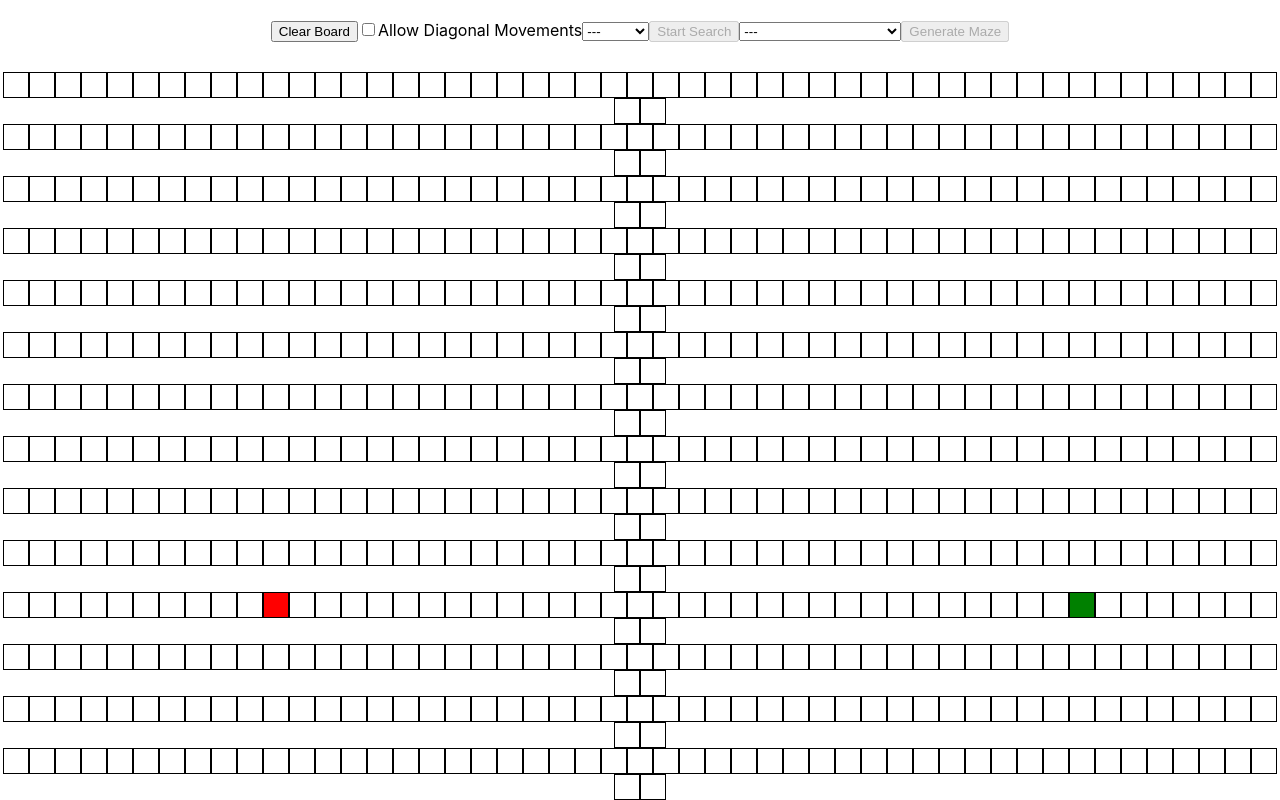
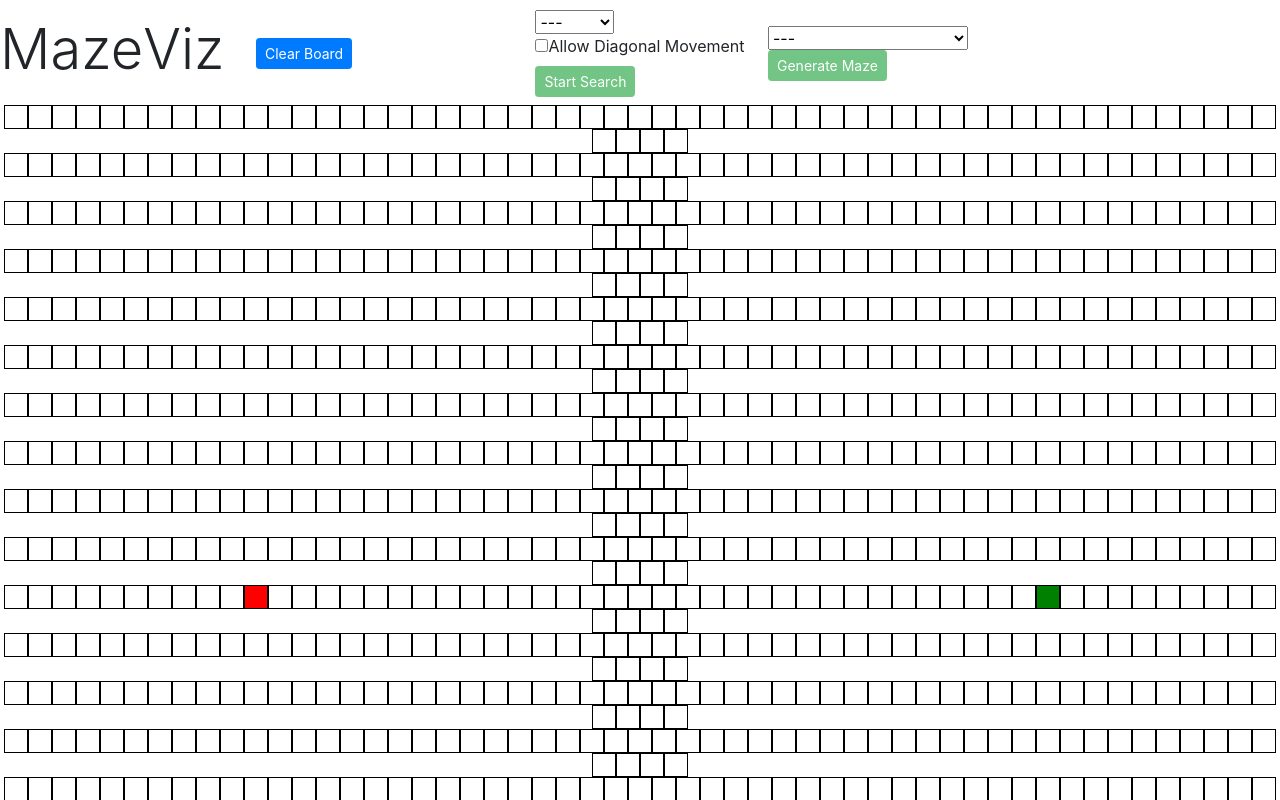
Before and after one commit to BenjaminTu/mazeviz, a React (Create React App) app: page / in a window 1280 px wide. Shown: the top 800 px of the page. Built offline with nearby package versions, Linux system fonts and the light colour scheme.

Commit message:
messing with UI

```diff
--- a/package.json
+++ b/package.json
@@ -7,6 +7,7 @@
     "@testing-library/jest-dom": "^5.11.6",
     "@testing-library/react": "^11.2.2",
     "@testing-library/user-event": "^12.6.0",
+    "bootstrap": "^4.5.3",
     "react": "^17.0.1",
     "react-dom": "^17.0.1",
     "react-scripts": "4.0.1",
--- a/src/App.css
+++ b/src/App.css
@@ -1,4 +1,6 @@
 .App {
+  margin-top: 10px;
+  margin-bottom: 10px;
   text-align: center;
 }
 
--- a/src/Viz/Node/Node.css
+++ b/src/Viz/Node/Node.css
@@ -1,4 +1,7 @@
-*, *::after, *::before {
+/* prevent node from being draggable in electron apps */
+*,
+*::after,
+*::before {
   -webkit-user-select: none;
   -webkit-user-drag: none;
   -webkit-app-region: no-drag;
@@ -18,7 +21,7 @@
 
 .wall {
   background-color: rgb(38, 87, 143);
-  animation: zoom 0.3s;
+  /* animation: zoom 0.3s; */
 }
 
 .wall-still {
--- a/src/Viz/Viz.css
+++ b/src/Viz/Viz.css
@@ -1,11 +1,6 @@
 .grid {
-  margin-top: 30px;
-  margin-bottom: 20px;
   font-size: 0;
-}
-
-.panel {
-  margin-top: 20px;
+  margin-top: 8px;
 }
 
 .hide {
@@ -13,5 +8,38 @@
 }
 
 .show {
-  display: auto;
+  font-family: "Segoe UI", Tahoma, Geneva, Verdana, sans-serif;
+  font-weight: bold;
+  color: rgb(50, 102, 161);
+  font-size: 13px;
 }
+
+.panel {
+  display: grid;
+  grid-template-columns: repeat(5, 1fr);
+  grid-template-rows: 1fr;
+  grid-column-gap: 0px;
+  grid-row-gap: 0px;
+  align-items: center;
+}
+.title {
+  grid-area: 1 / 1 / 2 / 2;
+  justify-self: left;
+}
+.left {
+  grid-area: 1 / 2 / 2 / 3;
+  justify-self: left;
+}
+.middle {
+  grid-area: 1 / 3 / 2 / 4;
+  justify-self: center;
+}
+.right {
+  grid-area: 1 / 4 / 2 / 5;
+}
+.knob {
+  grid-area: 1 / 5 / 2 / 6;
+}
+
+.stats {
+}
--- a/src/Viz/Viz.jsx
+++ b/src/Viz/Viz.jsx
@@ -5,14 +5,15 @@ import { PathAlgo } from "./Algorithms/PathFinding/algorithms";
 import { MazeAlgo } from "./Algorithms/Maze/algorithms";
 
 import "./Viz.css";
+import "bootstrap/dist/css/bootstrap.min.css";
 
 // Constants
 
 const INITIAL_ROWS = 27;
-const INITIAL_COLS = 51;
+const INITIAL_COLS = 57;
 
 const INITIAL_START = { r: 10, c: 10 };
-const INITIAL_GOAL = { r: 10, c: 41 };
+const INITIAL_GOAL = { r: 10, c: 43 };
 
 const ANIMATION_SPEED = 20;
 
@@ -49,8 +50,8 @@ export default class Viz extends Component {
   // Init Mount (Tab Name, Disable Button)
   componentDidMount() {
     document.title = "Path Visualizer";
-    document.getElementById('path-button').disabled = true;
-    document.getElementById('maze-button').disabled = true;
+    document.getElementById("path-button").disabled = true;
+    document.getElementById("maze-button").disabled = true;
   }
 
   /* Grid Functions */
@@ -103,6 +104,9 @@ export default class Viz extends Component {
         }
       }
     }
+
+    // clear stats
+    this.displayStats(0, 0);
 
     this.setState(grid);
   }
@@ -247,28 +251,34 @@ export default class Viz extends Component {
 
   /* Pathfinding Algorithm Functions */
 
+  // TODO: make select not enable button during animation
   // disable all inputs
   disableInput() {
-    var elements = document.querySelectorAll("button");
+    // disable selects and button
+    var elements = document.querySelectorAll("button, select");
     elements.forEach((element) => (element.disabled = true));
     this.setState({ disabled: true });
   }
 
   // enable all inputs
   enableInput() {
-    const {pathAlgo, mazeAlgo} = this.state;
+    const { pathAlgo, mazeAlgo } = this.state;
 
     // enable if not default mode
-    if (pathAlgo !== '---') {
-      document.getElementById('path-button').disabled = false;
+    if (pathAlgo !== "---") {
+      document.getElementById("path-button").disabled = false;
     }
 
     // enable if not default mode
-    if (mazeAlgo !== '---') {
-      document.getElementById('maze-button').disabled = false;
+    if (mazeAlgo !== "---") {
+      document.getElementById("maze-button").disabled = false;
     }
 
-    document.getElementById('clear-button').disabled = false;
+    document.getElementById("clear-button").disabled = false;
+
+    // enable select
+    var selects = document.querySelectorAll("button, select");
+    selects.forEach((element) => (element.disabled = false));
     this.setState({ disabled: false });
   }
 
@@ -287,10 +297,10 @@ export default class Viz extends Component {
     }
 
     // disable button if default option
-    if (mode === '---') {
-      document.getElementById('path-button').disabled = true;
+    if (mode === "---") {
+      document.getElementById("path-button").disabled = true;
     } else {
-      document.getElementById('path-button').disabled = false;
+      document.getElementById("path-button").disabled = false;
     }
 
     this.setState({ pathAlgo: mode });
@@ -396,10 +406,10 @@ export default class Viz extends Component {
     }
 
     // disable button if default option
-    if (mode === '---') {
-      document.getElementById('maze-button').disabled = true;
+    if (mode === "---") {
+      document.getElementById("maze-button").disabled = true;
     } else {
-      document.getElementById('maze-button').disabled = false;
+      document.getElementById("maze-button").disabled = false;
     }
 
     this.setState({ mazeAlgo: mode });
@@ -456,6 +466,7 @@ export default class Viz extends Component {
     }, animationSpeed * pathNodesInOrder.length);
   }
 
+  // TODO: animation knob, display draggable stats
   /* Render */
 
   render() {
@@ -464,17 +475,31 @@ export default class Viz extends Component {
     return (
       <>
         <div className="panel">
-          <button id="clear-button" onClick={() => this.clearBoard()}> Clear Board </button>
+          <div className="title">
+            <div className="float-left d-block">
+              <h1 className="display-4">Maze</h1>
+            </div>
+            <div className="float-left d-block">
+              <h1 className="display-4">Viz</h1>
+            </div>
+          </div>
 
-          <input
-            type="checkbox"
-            id="checkbox"
-            onChange={(e) => this.setDiag(e)}
-          ></input>
+          <div className="left">
+            <button
+              id="clear-button"
+              className="btn btn-sm btn-primary d-block"
+              onClick={() => this.clearBoard()}
+            >
+              Clear Board
+            </button>
+          </div>
 
-          <label htmlFor="checkbox">Allow Diagonal Movements</label>
-
-          <select id="path" onChange={(e) => this.setPathAlgo(e)}>
+          <div className="middle">
+            <select
+              id="path"
+              className="d-block"
+              onChange={(e) => this.setPathAlgo(e)}
+            >
               {Object.keys(PathAlgo).map((option, index) => (
                 <option key={index} value={option}>
                   {option}
@@ -482,9 +507,30 @@ export default class Viz extends Component {
               ))}
             </select>
 
-          <button id="path-button" onClick={() => this.animateSearch()}>Start Search</button>
+            <label className="p d-block">
+              <input
+                type="checkbox"
+                className="checkbox"
+                onChange={(e) => this.setDiag(e)}
+              ></input>
+              Allow Diagonal Movement
+            </label>
 
-          <select id="maze" onChange={(e) => this.setMazeAlgo(e)}>
+            <button
+              id="path-button"
+              className="btn btn-sm btn-success d-block"
+              onClick={() => this.animateSearch()}
+            >
+              Start Search
+            </button>
+          </div>
+
+          <div className="right">
+            <select
+              id="maze"
+              className="d-block"
+              onChange={(e) => this.setMazeAlgo(e)}
+            >
               {Object.keys(MazeAlgo).map((option, index) => (
                 <option key={index} value={option}>
                   {option}
@@ -492,14 +538,23 @@ export default class Viz extends Component {
               ))}
             </select>
 
-          <button id="maze-button" onClick={() => this.generateMaze()}>Generate Maze</button>
+            <button
+              id="maze-button"
+              className="btn btn-sm btn-success d-block"
+              onClick={() => this.generateMaze()}
+            >
+              Generate Maze
+            </button>
+          </div>
 
-          <p id="length" className="hide">
-            Length is {pathLength.toFixed(2)} unit
+          <div className="stats">
+            <p id="length" className="h6 hide">
+              path length: {pathLength.toFixed(2)} unit
             </p>
-          <p id="time" className="hide">
-            Time is {time.toFixed(2)} ms
+            <p id="time" className="h6 hide">
+              time taken: {time.toFixed(2)} ms
             </p>
+          </div>
         </div>
 
         <div className="grid">
```
Also changed, not shown: 1 other file (tests, documents, lock files or other folders). Lines whose indentation alone changed are shown as unchanged.
